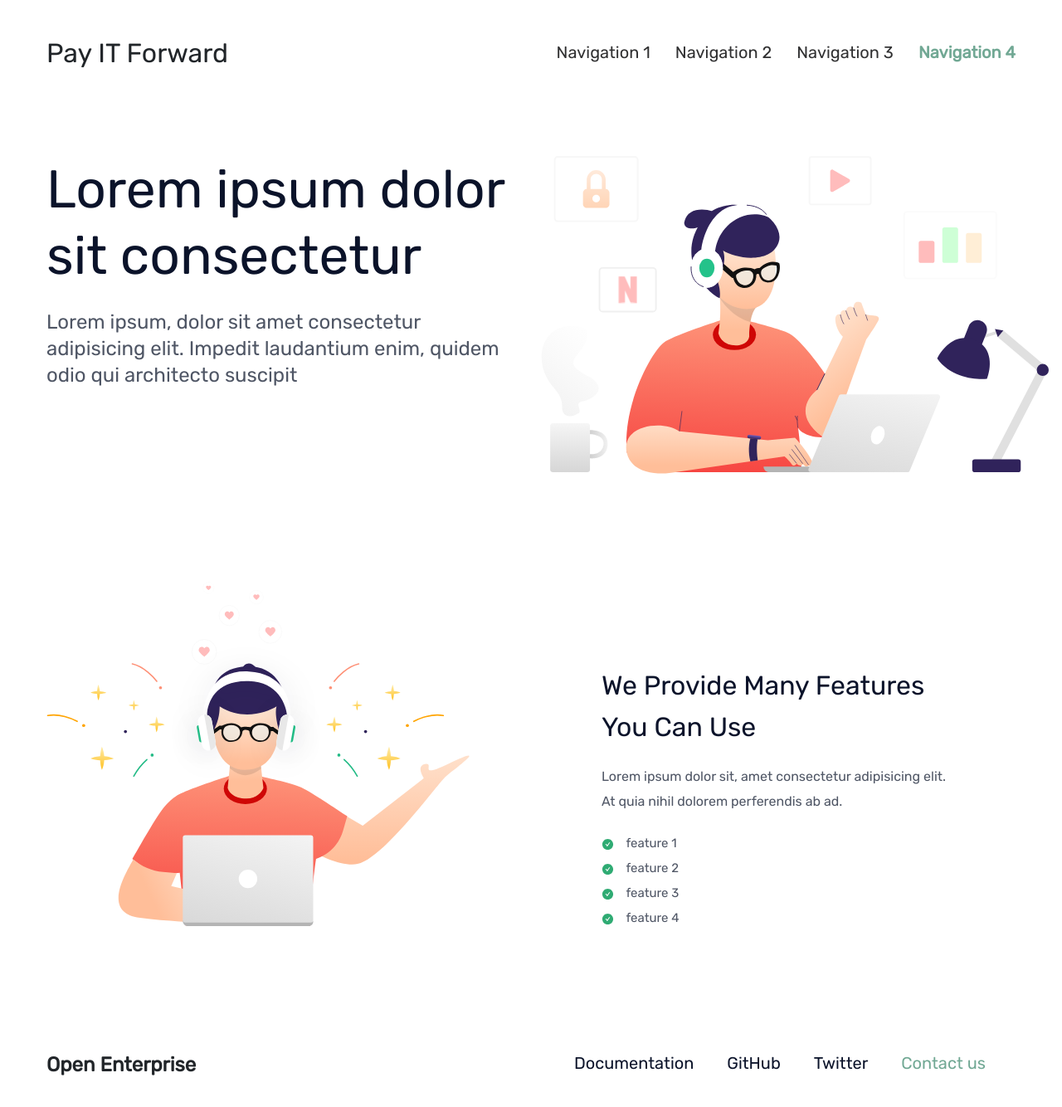
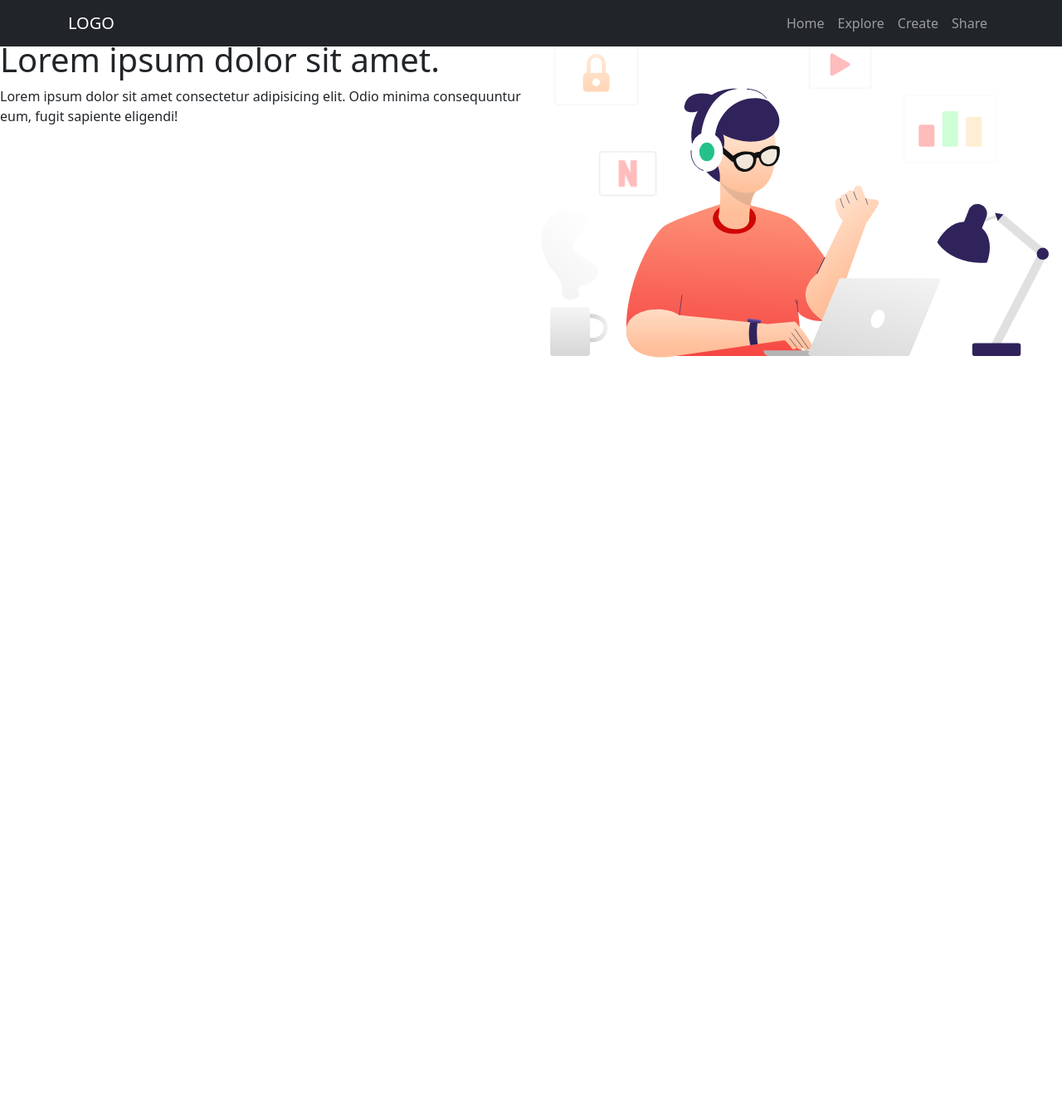
Before and after one commit to IT-forward/IT-forward.github.io, a React (Create React App) app: page / in a window 1280 px wide. Shown: the whole page at 83% size. After the commit the page ends 800 px from the top, so only its background shows below. Built offline with nearby package versions, Linux system fonts and the light colour scheme.

Commit message:
template navbar is created

```diff
--- a/src/LandingPage/LandingPage.css
+++ b/src/LandingPage/LandingPage.css
@@ -1,19 +1,16 @@
-@import url('https://fonts.googleapis.com/css2?family=Rubik&display=swap');
+/* @import url('https://fonts.googleapis.com/css2?family=Rubik&display=swap'); */
 
-#body {
-    margin: 40px 56px;
+/* #body {
     font-family: 'Rubik', 'sans-serif';
-}
+} */
 
-#nav-links {
+/* #nav-links {
     font-size: 20px;
 }
 
 #brand-logo {
     font-size: 32px;
     font-weight: normal;
-    /* I couldn't find the font family for free */
-    /* font-family: 'Futura Round Demi'; */
 }
 
 #nav-anchor-1,
@@ -21,23 +18,16 @@
 #nav-anchor-3 {
     color: #303031;
     font-weight: medium;
-    /* I couldn't find the font family for free */
-    /* font-family: 'Proxima Nova'; */
-    padding-right: 0;
-    padding-left: 0;
     margin-right: 30px;
 }
 
 #nav-anchor-4 {
-    padding-right: 0;
     color: #71A894;
     font-weight: bold;
     padding-left: 0;
-    /* I couldn't find the font family for free */
-    /* font-weight: 'Proxima Nova'; */
-}
+} */
 
-#description {
+/* #description {
     margin-top: 100px;
 }
 
@@ -55,6 +45,10 @@
     line-height: 32px;
     letter-spacing: -2%;
     color: #4F5665;
+}
+
+#desc-img {
+    width: 100%;
 }
 
 #features {
@@ -130,4 +124,4 @@
     letter-spacing: -2%;
     color:#71A894;
     margin-left: 40px;
-}
+} */
--- a/src/LandingPage/LandingPage.tsx
+++ b/src/LandingPage/LandingPage.tsx
@@ -2,99 +2,152 @@ import '../LandingPage/LandingPage.css';
 import headerImg from './LandingPageImages/header-image.svg';
 import featuresImg from './LandingPageImages/features-img.svg';
 import { AiFillCheckCircle } from 'react-icons/ai';
+import { GoThreeBars } from 'react-icons/go';
 
 function LandingPage() {
     return (
-        <div className="" id="body">
-            <div id="header">
-                <div className="d-flex justify-content-between" id="navbar">
-                    <div className="d-flex align-items-center" id="brand-logo">
-                        Pay IT Forward
-                    </div>
-                    <ul className="nav justify-content-end" id="nav-links">
+        <div id="body">
+            <nav id="nav-bg" className="navbar navbar-expand-lg navbar-dark bg-dark fixed-top">
+                <div className="container">
+                    <a href="" className="navbar-brand">LOGO</a>
+                    <button className="navbar-toggler" type="button" data-toggle="collapse" data-target="#navbarText" aria-controls="navbarText" aria-expanded="false" aria-label="Toggle navigation">
+                        <span className="navbar-toggler-icon"></span>
+                    </button>
+                    <div className="collapse navbar-collapse justify-content-end" id="navbarText">
+                        <ul className="navbar-nav ml-auto">
                             <li className="nav-item">
-                            <a className="nav-link" id="nav-anchor-1" href="#">Navigation 1</a>
+                                <a className="nav-link" href="#home-section">Home</a>
                             </li>
                             <li className="nav-item">
-                            <a className="nav-link" id="nav-anchor-2" href="#">Navigation 2</a>
+                                <a className="nav-link" href="#explore-head-section">Explore</a>
                             </li>
                             <li className="nav-item">
-                            <a className="nav-link" id="nav-anchor-3" href="#">Navigation 3</a>
+                                <a className="nav-link" href="#create-head-section">Create</a>
                             </li>
                             <li className="nav-item">
-                            <a className="nav-link" id="nav-anchor-4" href="#">Navigation 4</a>
+                                <a className="nav-link" href="#share-head-section">Share</a>
                             </li>
                         </ul>
                     </div>
+                </div>
+            </nav>
 
-                <div id="description">
             <div className="row">
-                        <div className="col-6" id='desc-text'>
-                            <div>
-                                <h1 id="desc-heading">
-                                    Lorem ipsum dolor sit consectetur
-                                </h1>
+                <div className="col mt-5">
+                    <h1>Lorem ipsum dolor sit amet.</h1>
+                    <p>Lorem ipsum dolor sit amet consectetur adipisicing elit. Odio minima consequuntur eum, fugit sapiente eligendi!</p>
                 </div>
 
-                            <div>
-                                <p id="desc-paragraph">
-                                    Lorem ipsum, dolor sit amet consectetur adipisicing elit.
-                                    Impedit laudantium enim, quidem odio qui architecto suscipit
-                                </p>
-                            </div>
-                        </div>
-
-                        <div className="col-6" id="desc-img">
-                            <img src={headerImg} alt="header image" />
-                        </div>
-                    </div>
-                </div>
-            </div>
-
-            <div id="features">
-                <div className="row">
-                    <div className="col-6" id="features-img">
-                        <img src={featuresImg} alt="features image" />
-                    </div>
-
-                    <div className="col-6" id="features-text">
-                        <h2>
-                            We Provide Many Features You Can Use
-                        </h2>
-
-                        <p>
-                            Lorem ipsum dolor sit, amet consectetur adipisicing elit.
-                            At quia nihil dolorem perferendis ab ad.
-                        </p>
-
-                        <ul className="list-unstyled">
-                            <li><AiFillCheckCircle className="check-circle" /> feature 1</li>
-                            <li><AiFillCheckCircle className="check-circle" /> feature 2</li>
-                            <li><AiFillCheckCircle className="check-circle" /> feature 3</li>
-                            <li><AiFillCheckCircle className="check-circle" /> feature 4</li>
-                        </ul>
-                    </div>
-                </div>
-            </div>
-
-            <div className="footer">
-                <div className="row">
-                    <div className="col-6" id="footer-cap">
-                        Open Enterprise
-                    </div>
-
-                    <div className="col-6">
-                        <ul className="list-unstyled my-0">
-                            <li className="d-inline-block" id="footer-link-1">Documentation</li>
-                            <li className="d-inline-block" id="footer-link-2">GitHub</li>
-                            <li className="d-inline-block" id="footer-link-3">Twitter</li>
-                            <li className="d-inline-block" id="footer-link-4">Contact us</li>
-                        </ul>
-                    </div>
+                <div className="col mt-5">
+                    <img src={headerImg} />
                 </div>
             </div>
         </div>
     );
+
+
+
+
+
+
+
+
+
+    // return (
+    //     <div className="" id="body">
+    //         <div className="" id="header">
+    //             <div className="row" id="navbar">
+    //                 <div className="col-md-6 col-sm-12">
+    //                     <div className="" id="brand-logo">
+    //                         Pay IT Forward
+    //                     </div>
+    //                 </div>
+    //                 <div className="col-md-6 col-sm-12">
+    //                     <ul className="nav justify-content-md-end" id="nav-links">
+    //                         <li className="nav-item">
+    //                             <a className="nav-link px-0" id="nav-anchor-1" href="#">Navigation 1</a>
+    //                         </li>
+    //                         <li className="nav-item">
+    //                             <a className="nav-link px-0" id="nav-anchor-2" href="#">Navigation 2</a>
+    //                         </li>
+    //                         <li className="nav-item">
+    //                             <a className="nav-link px-0" id="nav-anchor-3" href="#">Navigation 3</a>
+    //                         </li>
+    //                         <li className="nav-item">
+    //                             <a className="nav-link px-0" id="nav-anchor-4" href="#">Navigation 4</a>
+    //                         </li>
+    //                     </ul>
+    //                 </div>
+    //             </div>
+
+    //             <div id="description">
+    //                 <div className="row">
+    //                     <div className="col-md-6 col-sm-12" id='desc-text'>
+    //                         <div>
+    //                             <h1 id="desc-heading">
+    //                                 Lorem ipsum dolor sit consectetur
+    //                             </h1>
+    //                         </div>
+
+    //                         <div>
+    //                             <p id="desc-paragraph">
+    //                                 Lorem ipsum, dolor sit amet consectetur adipisicing elit.
+    //                                 Impedit laudantium enim, quidem odio qui architecto suscipit
+    //                             </p>
+    //                         </div>
+    //                     </div>
+
+    //                     <div className="col-md-6 col-sm-12">
+    //                         <img src={headerImg} alt="header image" id="desc-img" />
+    //                     </div>
+    //                 </div>
+    //             </div>
+    //         </div>
+
+    //         <div id="features">
+    //             <div className="row">
+    //                 <div className="col-6" id="features-img">
+    //                     <img src={featuresImg} alt="features image" />
+    //                 </div>
+
+    //                 <div className="col-6" id="features-text">
+    //                     <h2>
+    //                         We Provide Many Features You Can Use
+    //                     </h2>
+
+    //                     <p>
+    //                         Lorem ipsum dolor sit, amet consectetur adipisicing elit.
+    //                         At quia nihil dolorem perferendis ab ad.
+    //                     </p>
+
+    //                     <ul className="list-unstyled">
+    //                         <li><AiFillCheckCircle className="check-circle" /> feature 1</li>
+    //                         <li><AiFillCheckCircle className="check-circle" /> feature 2</li>
+    //                         <li><AiFillCheckCircle className="check-circle" /> feature 3</li>
+    //                         <li><AiFillCheckCircle className="check-circle" /> feature 4</li>
+    //                     </ul>
+    //                 </div>
+    //             </div>
+    //         </div>
+
+    //         <div className="footer">
+    //             <div className="row">
+    //                 <div className="col-6" id="footer-cap">
+    //                     Open Enterprise
+    //                 </div>
+
+    //                 <div className="col-6">
+    //                     <ul className="list-unstyled my-0">
+    //                         <li className="d-inline-block" id="footer-link-1">Documentation</li>
+    //                         <li className="d-inline-block" id="footer-link-2">GitHub</li>
+    //                         <li className="d-inline-block" id="footer-link-3">Twitter</li>
+    //                         <li className="d-inline-block" id="footer-link-4">Contact us</li>
+    //                     </ul>
+    //                 </div>
+    //             </div>
+    //         </div>
+    //     </div>
+    // );
 }
 
 export default LandingPage;
```
Lines whose indentation alone changed are shown as unchanged.
